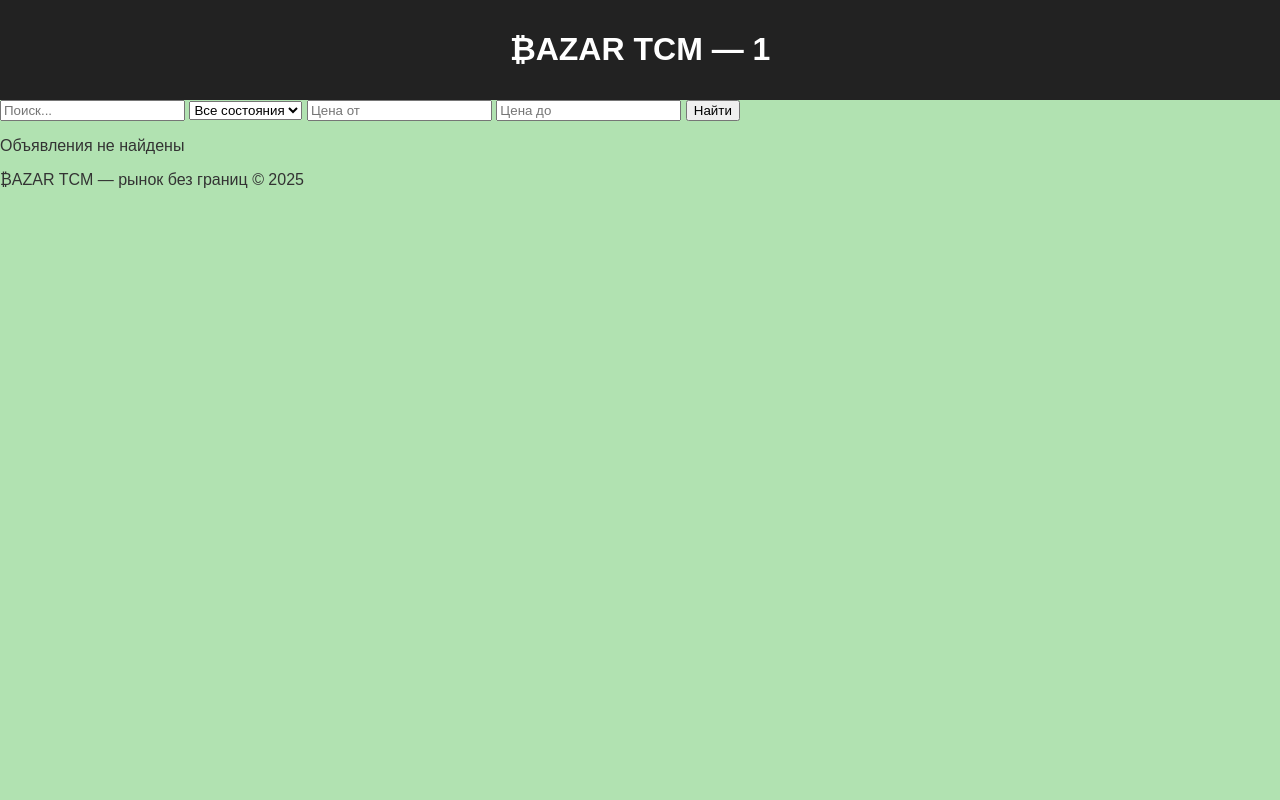
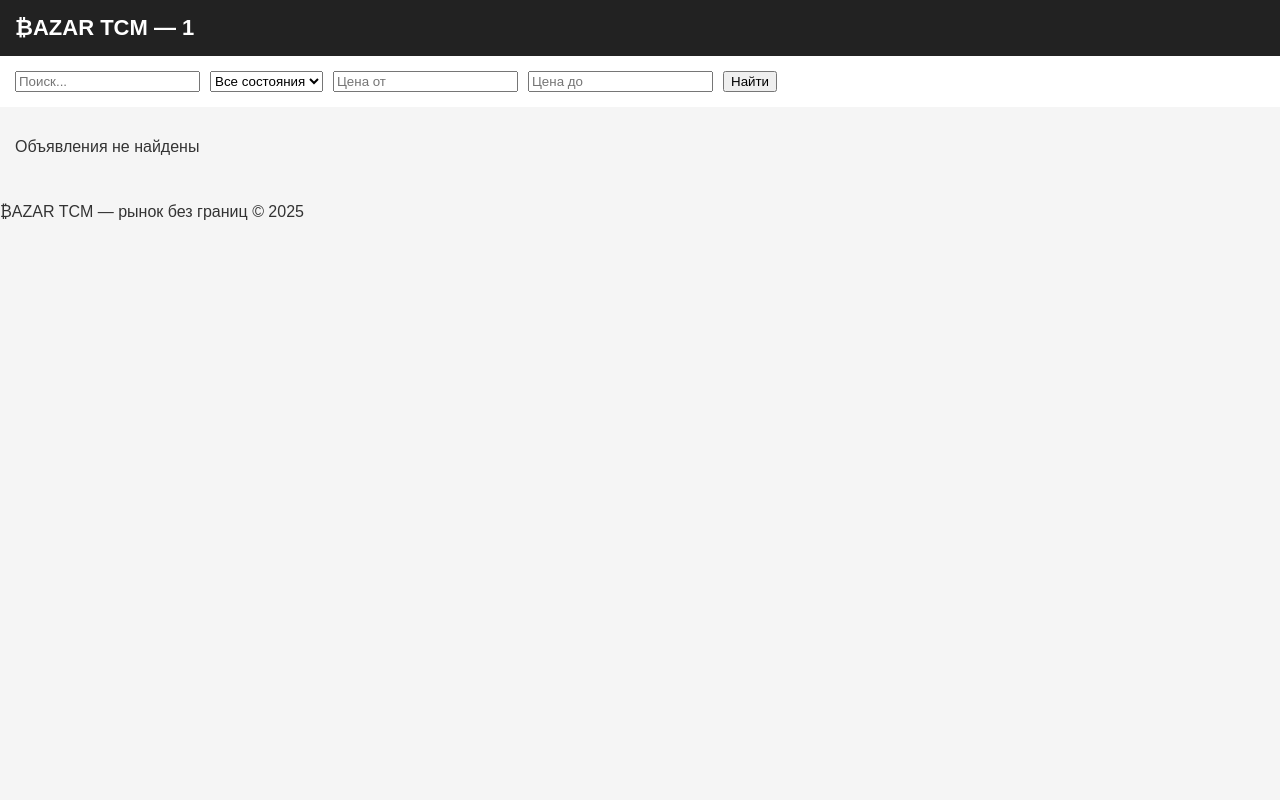
Before and after one commit to ayzik999/Bazartcm, a Flask app: page /category/1 in a window 1280 px wide. Run offline with Flask 3, Linux system fonts and the light colour scheme.

Commit message:
Update style.css

```diff
--- a/static/css/style.css
+++ b/static/css/style.css
@@ -1,23 +1,6 @@
-body {
-  margin: 0;
-  font-family: Arial, sans-serif;
-  background: #b1e2b1;
-  color: #333;
-  min-height: 100vh;
-}
-
-header {
-  background: #222;
-  color: white;
-  padding: 10px 20px;
-  text-align: center;
-}
-
-a {
-  color: #4a90e2;
-  text-decoration: none;
-}
-
-a:hover {
-  text-decoration: underline;
-}
+body {margin:0;font-family:Arial,sans-serif;background:#f5f5f5;color:#333;}
+header {background:#222;color:white;padding:15px;}
+h1 {margin:0;font-size:22px;}
+.filters {padding:15px;background:white;display:flex;gap:10px;flex-wrap:wrap;}
+.ads-container {display:grid;grid-template-columns:repeat(auto-fill,minmax(240px,1fr));gap:10px;padding:15px;}
+.ad {background:white;padding:10px;border-radius:5px;box-shadow:0 2px 5px rgba(0,0,0,0.1);}
```
